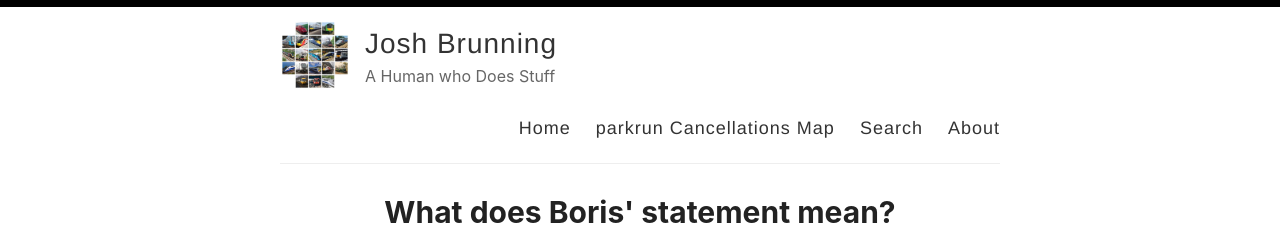
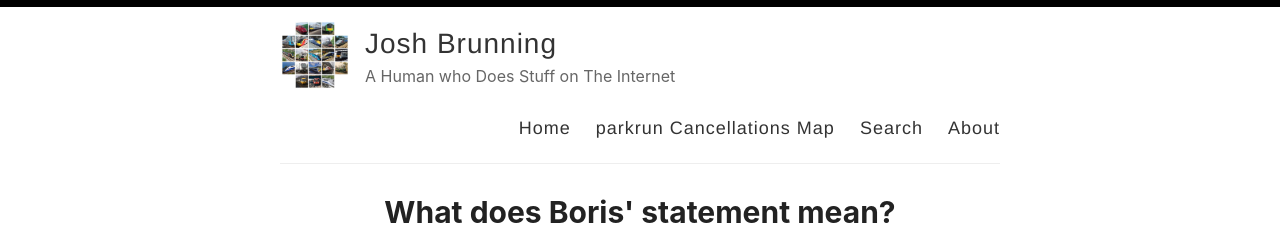
Before and after one commit to josh-justjosh/blog, a Jekyll site: the page built from index.html, in a window 1280 px wide. Shown: the top 250 px of the page. Built offline with Jekyll 4.4.1, drawn with Linux system fonts in a browser that asks for light colours; the list of posts is cut into pages by our own code.

Commit message:
Update _config.yml

```diff
--- a/_config.yml
+++ b/_config.yml
@@ -9,7 +9,7 @@ name: Josh Brunning
 author: Josh Brunning
 
 # Short bio or description (displayed in the header)
-description: A Human who Does Stuff
+description: A Human who Does Stuff on The Internet
 
 # URL of your avatar or profile pic (you could use your GitHub profile pic)
 avatar: images/trains large.jpg
```
